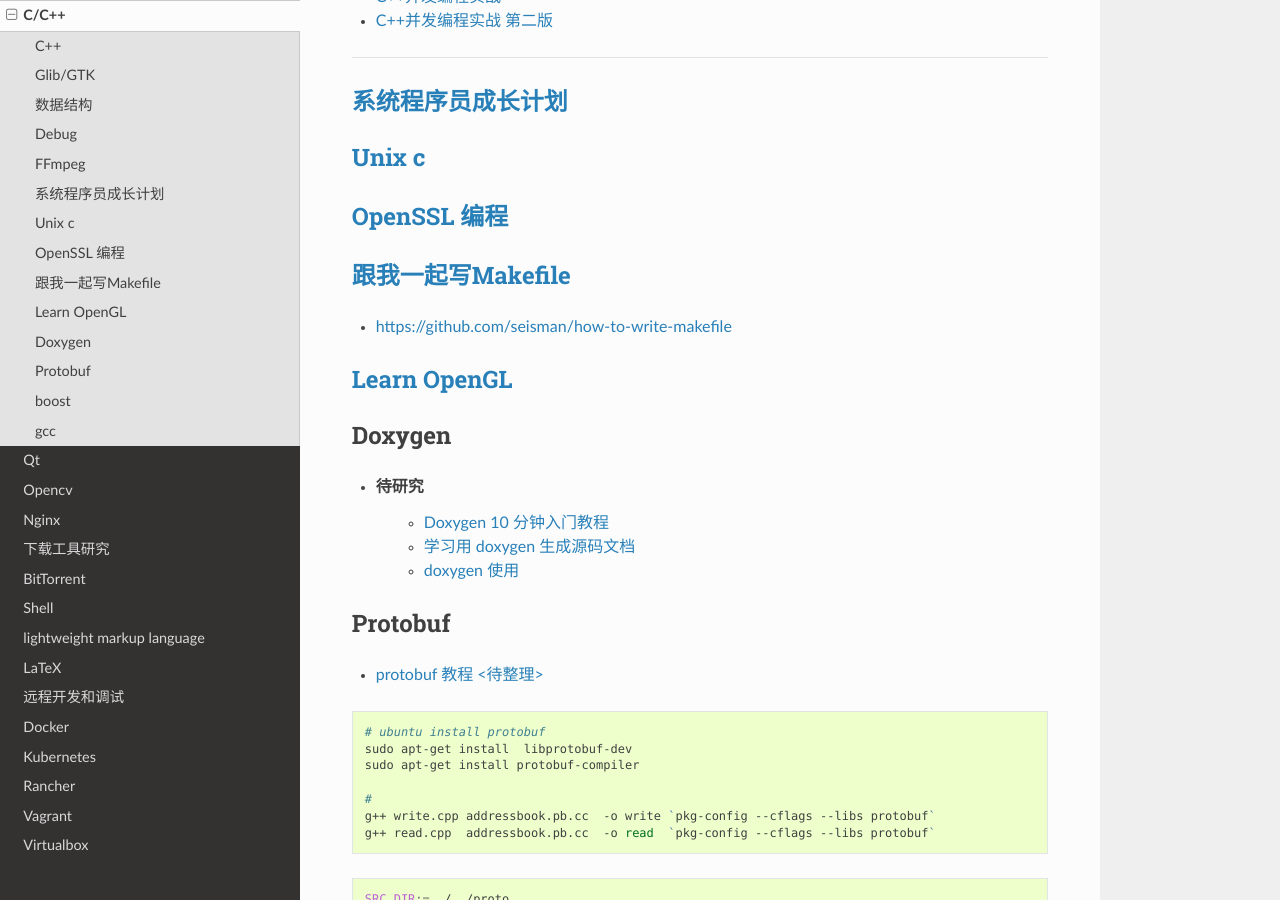
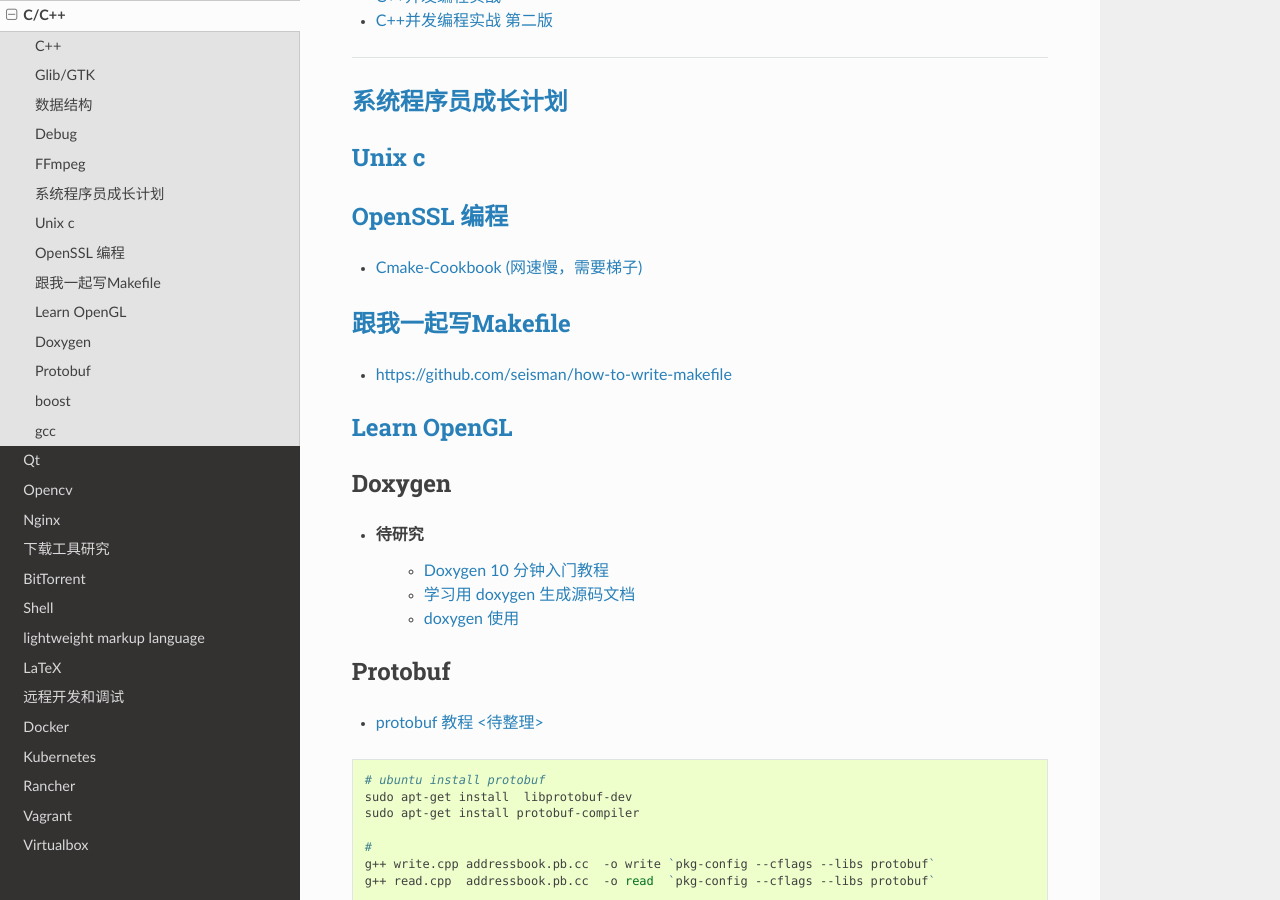
Before and after one commit to my-rds-store/my_space, a Sphinx documentation site: the page built from source/cpp/index.rst, in a window 1280 px wide and 900 px high, scrolled down 685 px. Built offline with Sphinx 7.4.7 and the Read the Docs theme 2.0.0, drawn with Linux system fonts in a browser that asks for light colours.

Commit message:
update ...

```diff
--- a/source/cpp/index.rst
+++ b/source/cpp/index.rst
@@ -35,6 +35,8 @@
 **************************************************************
 `OpenSSL 编程 <https://openssl-programing.readthedocs.io>`_
 **************************************************************
+
+* `Cmake-Cookbook (网速慢，需要梯子) <https://app.gitbook.com/@chenxiaowei/s/cmake-cookbook/>`_
 
 ***************************************************************************
 `跟我一起写Makefile <https://seisman.github.io/how-to-write-makefile/>`_
```
